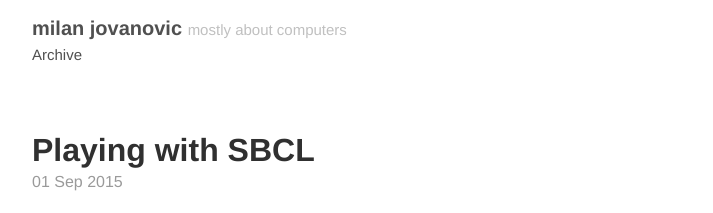
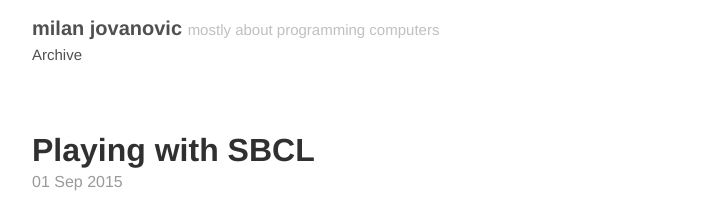
Before and after one commit to milanjovanovic/milanjovanovic.github.io, a Jekyll site: the page built from index.html, in a window 1280 px wide and 900 px high. Shown: the top 213 px of the window, without its empty margins (280-993 px from the left). Built offline with Jekyll 4.4.1, drawn with Linux system fonts in a browser that asks for light colours; the list of posts is cut into pages by our own code.

Commit message:
changing tagline in configuration

```diff
--- a/_config.yml
+++ b/_config.yml
@@ -6,7 +6,7 @@ relative_permalinks: true
 
 # Setup
 title:               milan jovanovic
-tagline:             mostly about computers
+tagline:             mostly about programming computers
 url:                 milanjovanovic.github.io
 paginate:            1
 baseurl:             ""
```
